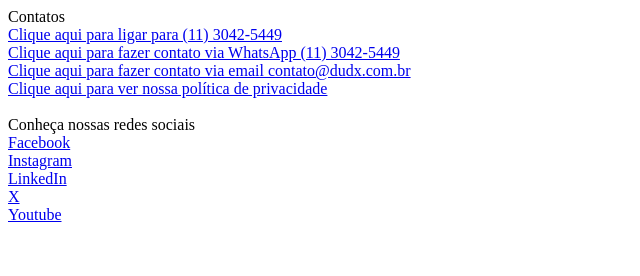
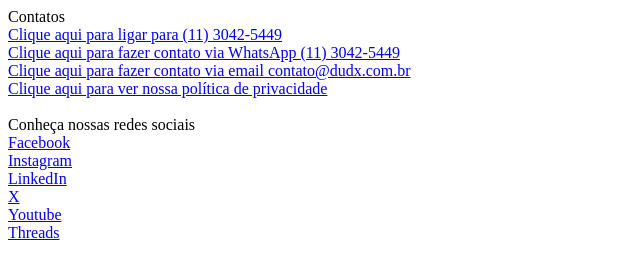
Before and after one commit to dudxtec/site-dudx, a plain HTML site: page contato.html in a window 1280 px wide. Shown: the full height of the page, 0-640 px from the left. Drawn offline with Linux system fonts and the light colour scheme.

Commit message:
adiciona threads

```diff
--- a/contato.html
+++ b/contato.html
@@ -27,5 +27,7 @@
     <a href="https://x.com/dudxtec">X</a>
     <br />
     <a href="https://youtube.com/dudxtec">Youtube</a>
+    <br />
+    <a href="https://www.threads.net/@dudxtec">Threads</a>
   </body>
 </html>
```
